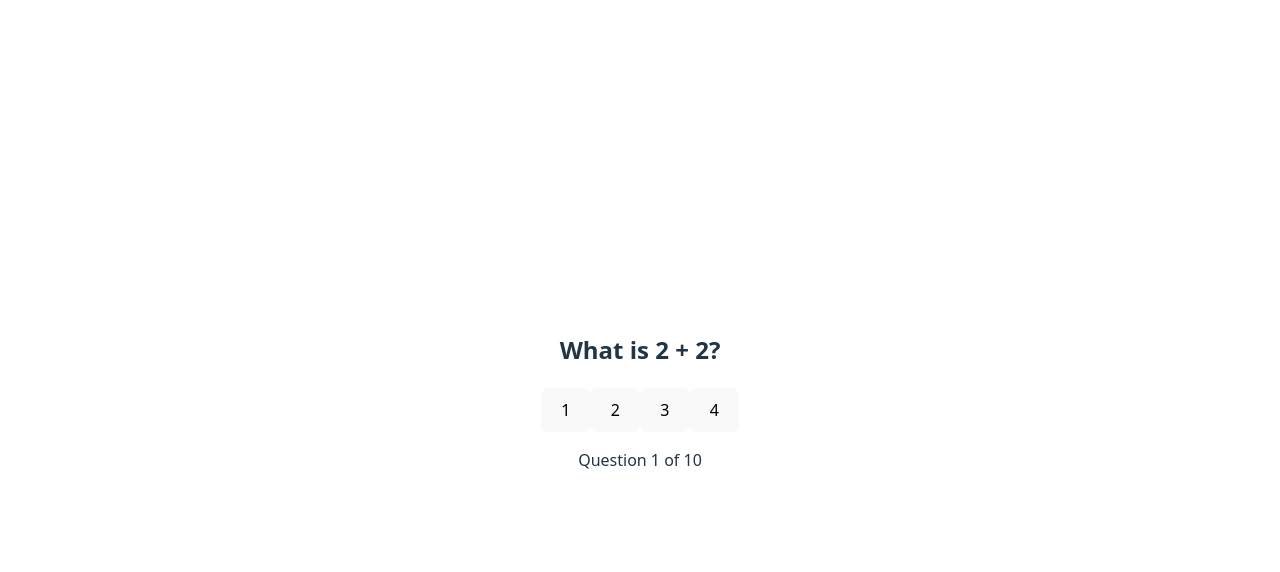
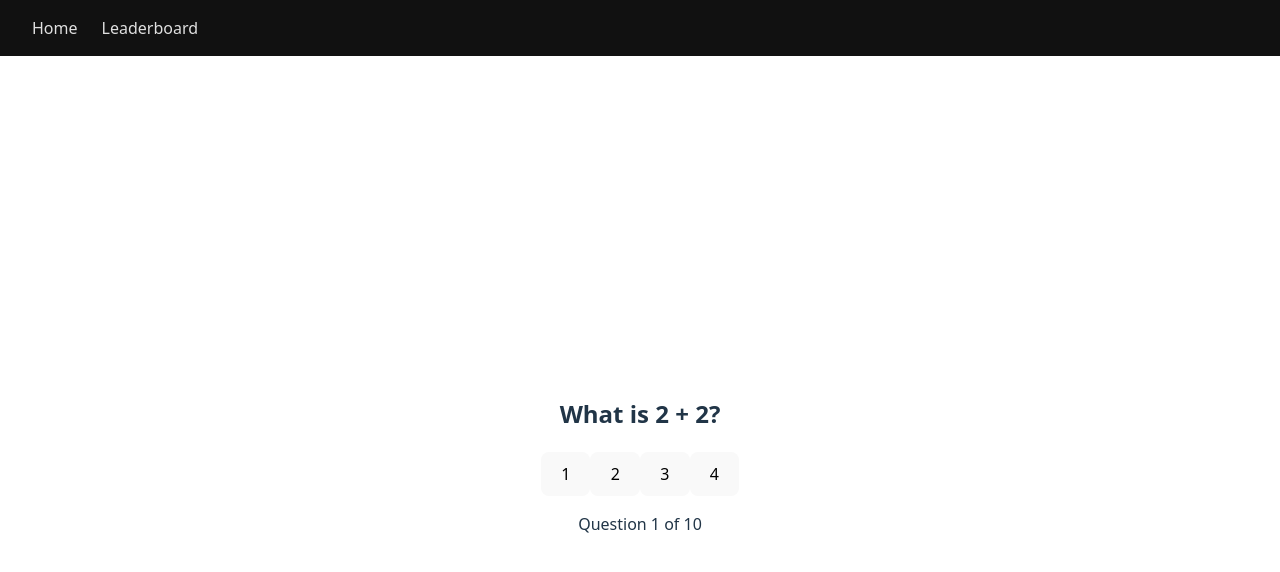
Before and after one commit to ovenstore/quizblitz, a Vue app in the folder quizblitz/: page /play in a window 1280 px wide. Shown: the top 572 px of the page. Built offline with nearby package versions, Linux system fonts and the light colour scheme.

Commit message:
Completed Milestone 7

```diff
--- a/quizblitz/src/App.vue
+++ b/quizblitz/src/App.vue
@@ -1,5 +1,9 @@
 <template>
   <div id="app">
+    <nav>
+      <RouterLink to="/">Home</RouterLink>
+      <RouterLink to="/leaderboard">Leaderboard</RouterLink>
+    </nav>
     <RouterView />
   </div>
 </template>
@@ -9,3 +13,42 @@
   name: 'App'
 }
 </script>
+
+<style>
+  nav {
+    position: fixed;
+    top: 0;
+    left: 0;
+    width: 100%;
+
+    display: flex;
+    align-items: center;
+    gap: 1.5rem;
+
+    padding: 1rem 2rem;
+    background: #111111;
+
+    box-sizing: border-box;
+    z-index: 1000;
+  }
+
+  nav a {
+    color: #e0e0e0;
+    text-decoration: none;
+    font-size: 1rem;
+  }
+
+  nav a:hover {
+    color: white;
+  }
+
+  nav a.router-link-active {
+    color: #f5c518;
+    font-weight: bold;
+  }
+
+  body {
+    margin: 0;
+    padding-top: 64px;
+  }
+</style>
--- a/quizblitz/src/components/QuestionCard.vue
+++ b/quizblitz/src/components/QuestionCard.vue
@@ -76,4 +76,5 @@
         background-color: red;
         color: white;
     }
+
 </style>
```
Also changed, not shown: quizblitz/src/components/StartScreen.vue (line endings or trailing spaces), quizblitz/src/views/HomeView.vue (line endings or trailing spaces), 1 other file (tests, documents, lock files or other folders).
